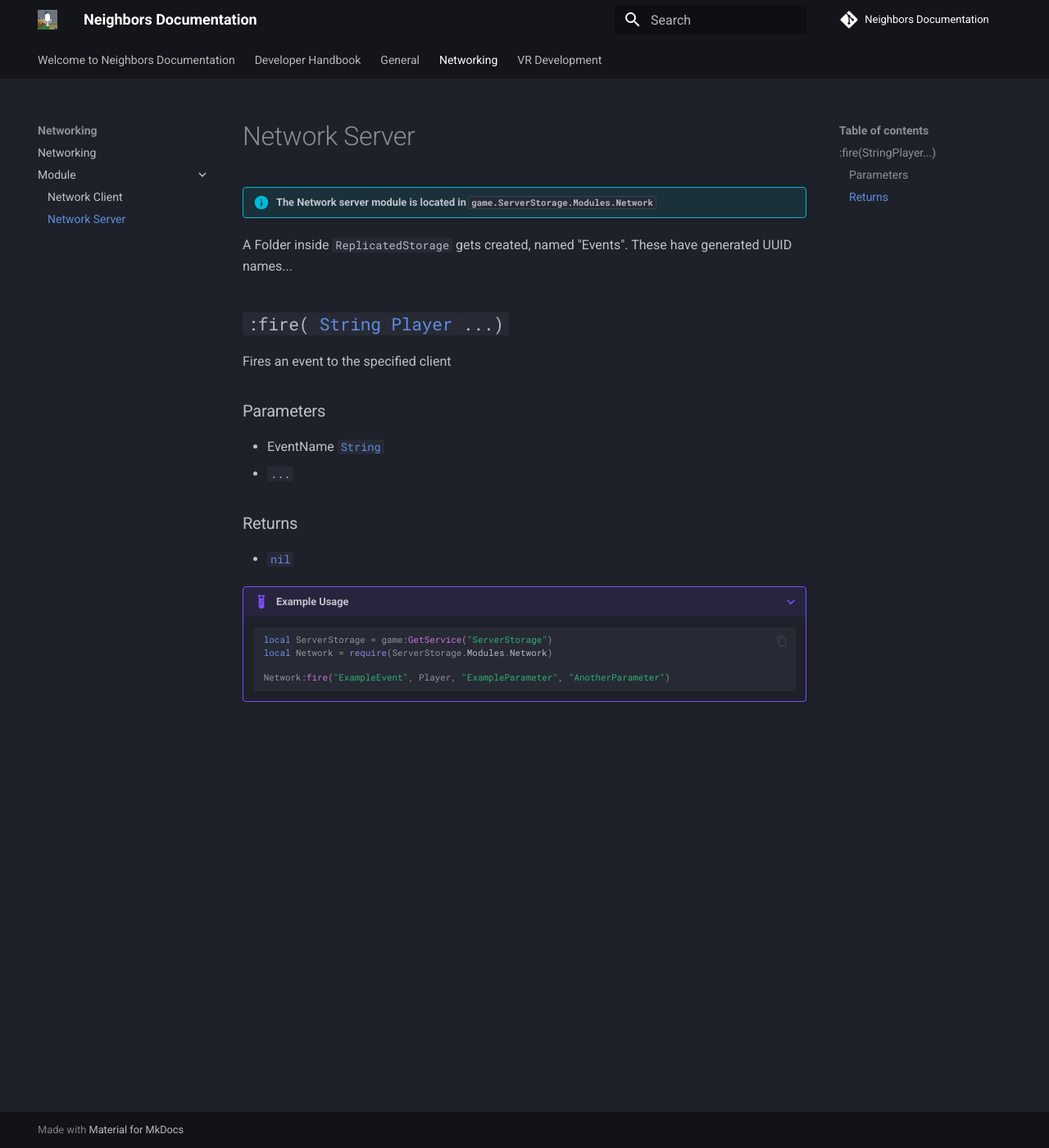
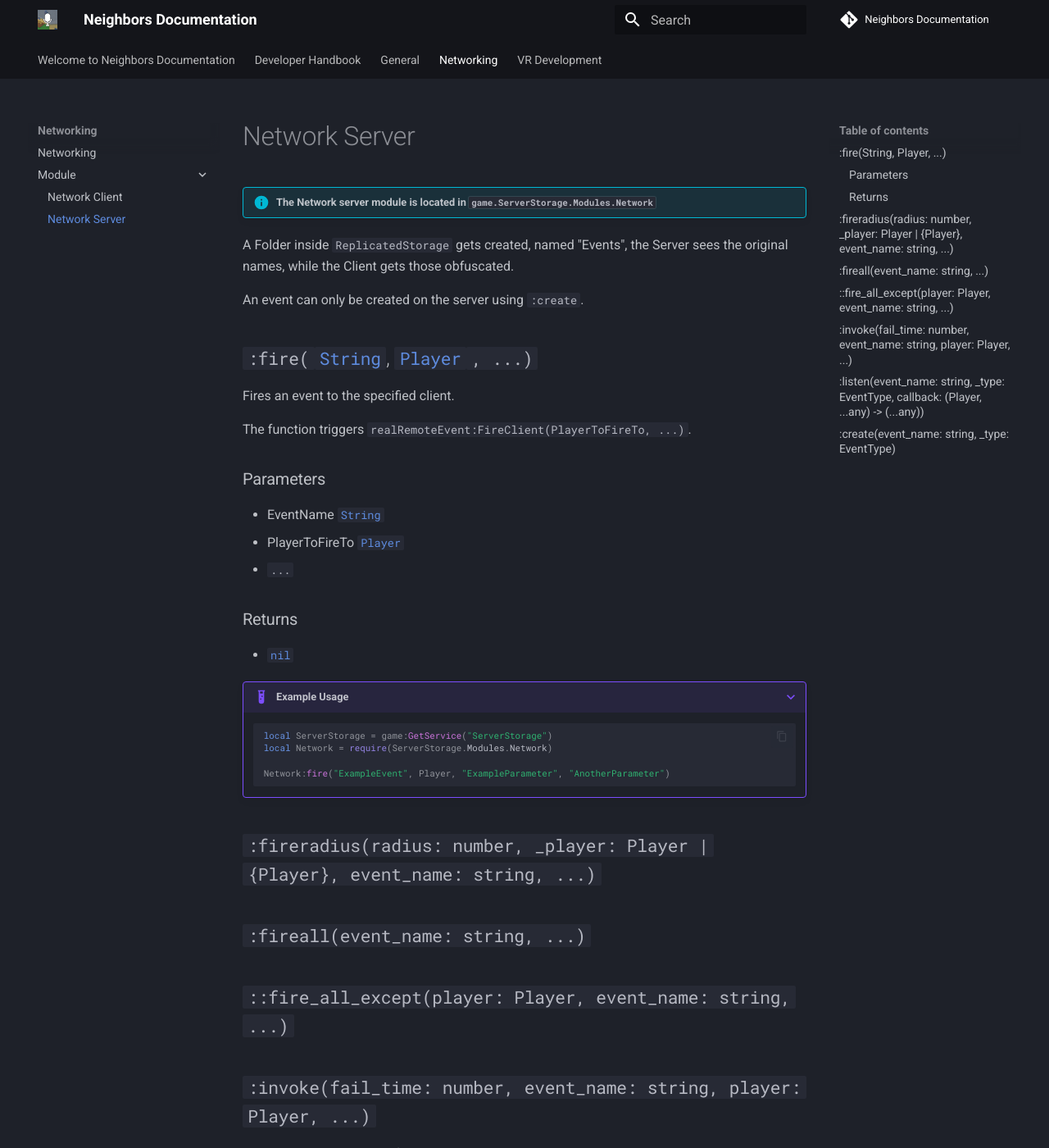
Before and after one commit to TheBoogle/neighbors-documentation, an MkDocs documentation site: the page built from docs/Networking/Module/Server.md, in a window 1280 px wide and 1400 px high. Shown: the whole window at 82% size. Built offline with MkDocs 1.6.1 and Material for MkDocs 9.7.7, drawn with Linux system fonts in a browser that asks for light colours; comment, search, counter and statistics services are not loaded; some of the changed text lies outside the part shown.

Commit message:
Update Server.md

````diff
--- a/docs/Networking/Module/Server.md
+++ b/docs/Networking/Module/Server.md
@@ -8,14 +8,19 @@
 # Network Server
 !!! info end "The Network server module is located in `game.ServerStorage.Modules.Network`"
 
-A Folder inside ``ReplicatedStorage`` gets created, named "Events". These have generated UUID names...
+A Folder inside ``ReplicatedStorage`` gets created, named "Events", the Server sees the original names, while the Client gets those obfuscated.
+
+An event can only be created on the server using ``:create``.
 
 
-## `:fire(`[`String`][String][`Player`][Player]`...)`
-Fires an event to the specified client
+## `:fire(`[`String`][String], [`Player`][Player]`, ...)`
+Fires an event to the specified client.
+
+The function triggers ``realRemoteEvent:FireClient(PlayerToFireTo, ...)``.
 
 ### Parameters
 * EventName [`String`][String]
+* PlayerToFireTo [`Player`][Player]
 * `...`
 
 ### Returns
@@ -29,3 +34,21 @@
 
     Network:fire("ExampleEvent", Player, "ExampleParameter", "AnotherParameter")
     ```
+
+
+## ``:fireradius(radius: number, _player: Player | {Player}, event_name: string, ...)``
+
+## ``:fireall(event_name: string, ...)``
+
+## ``::fire_all_except(player: Player, event_name: string, ...)``
+
+
+## ``:invoke(fail_time: number, event_name: string, player: Player, ...)``
+Fires an event to the specified client.
+
+The function triggers ``realRemoteFunction:InvokeClient(player, ...)``.
+
+
+## ``:listen(event_name: string, _type: EventType, callback: (Player, ...any) -> (...any))``
+
+## ``:create(event_name: string, _type: EventType)``
````
